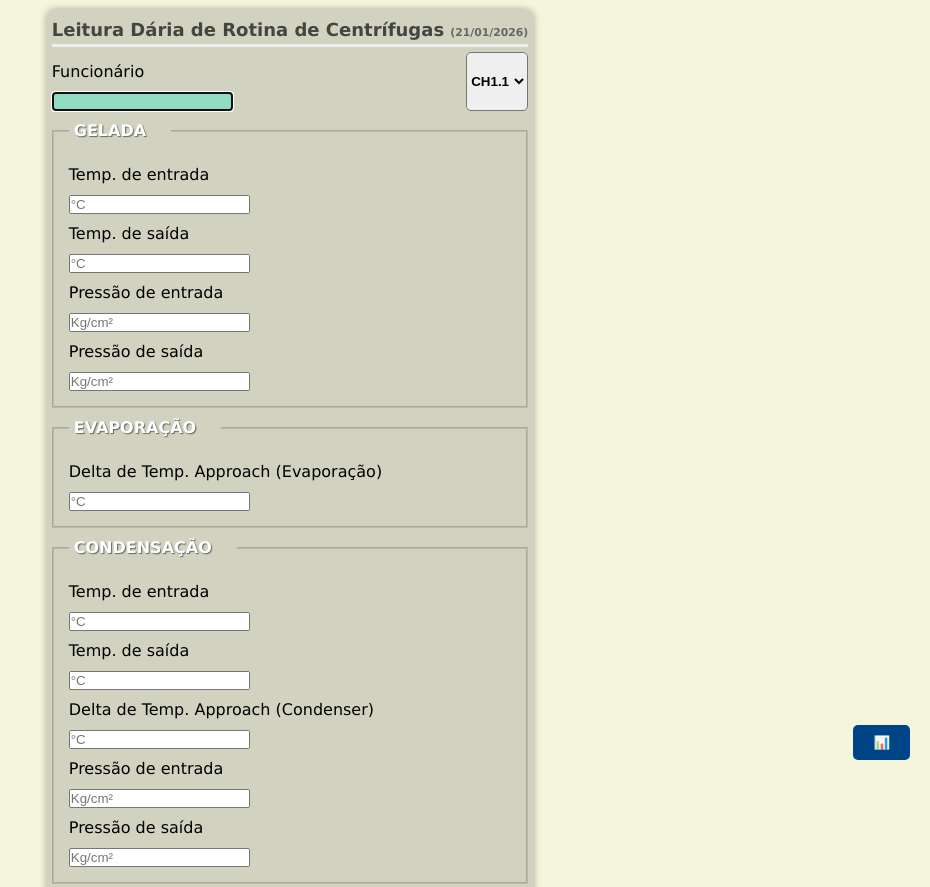
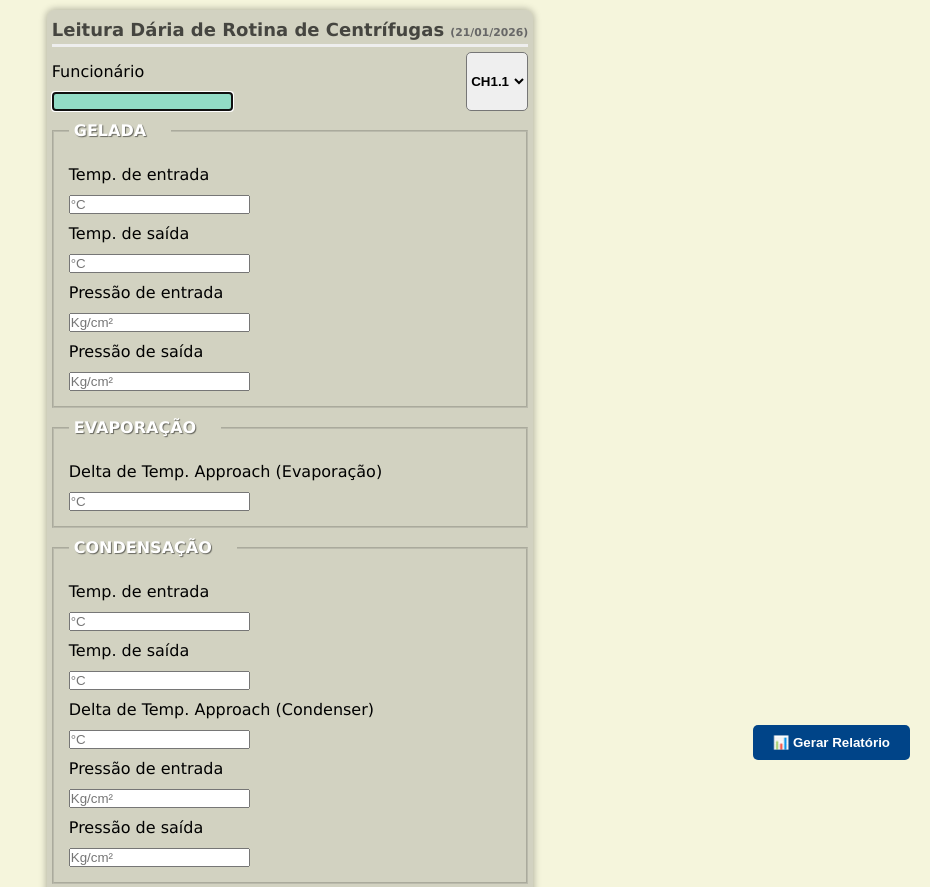
Before and after one commit to SansaoYago/Leitura-Diaria-Centrifuga, a plain HTML site: page index.html in a window 1280 px wide. Shown: the top 887 px of the page, without its empty margins (350-1280 px from the left). Drawn offline with nearby package versions, Linux system fonts and the light colour scheme.

Commit message:
Adicionando legenda no botão relatorio para telas maiores

```diff
--- a/css/style.css
+++ b/css/style.css
@@ -73,3 +73,15 @@ input[type="submit"] {
     border-radius: 5px;
     border: 1px solid rgba(0, 0, 0, 0.479);
 }
+
+/* No computador, mostramos o texto completo */
+.btn-responsivo::after {
+    content: " Gerar Relatório";
+}
+
+/* No celular, escondemos o texto e deixamos só o ícone */
+@media (max-width: 768px) {
+    .btn-responsivo::after {
+        content: "";
+    }
+}
--- a/js/develop.js
+++ b/js/develop.js
@@ -207,6 +207,8 @@ if (form) {
 function configurarNavegacaoParaRelatorio() {
     const btnRelatorio = document.createElement('button');
     btnRelatorio.textContent = '📊';
+    btnRelatorio.classList.add('btn-responsivo');
+
     btnRelatorio.style.cssText = `
         position: fixed;
         bottom: 40px;
```
